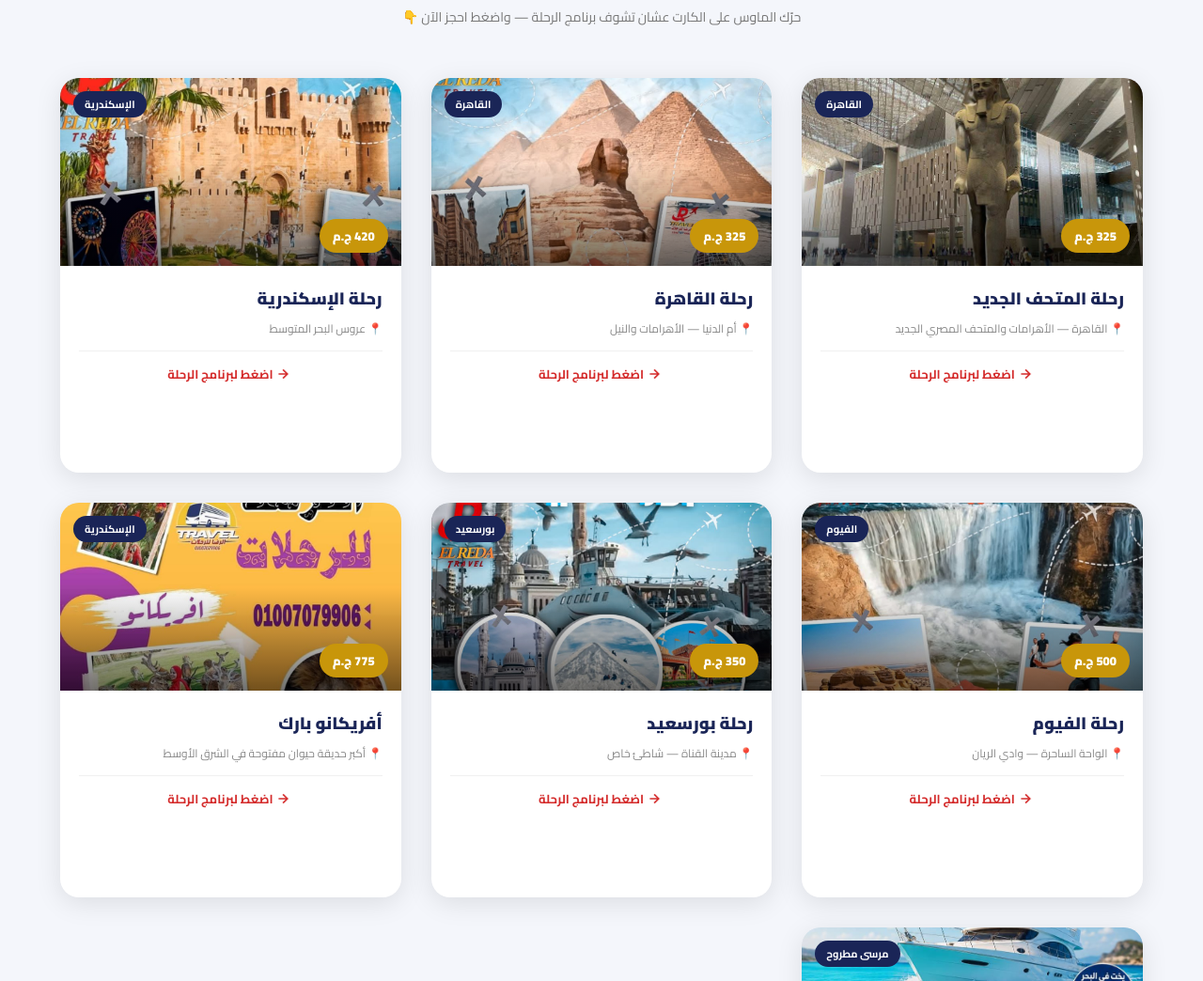
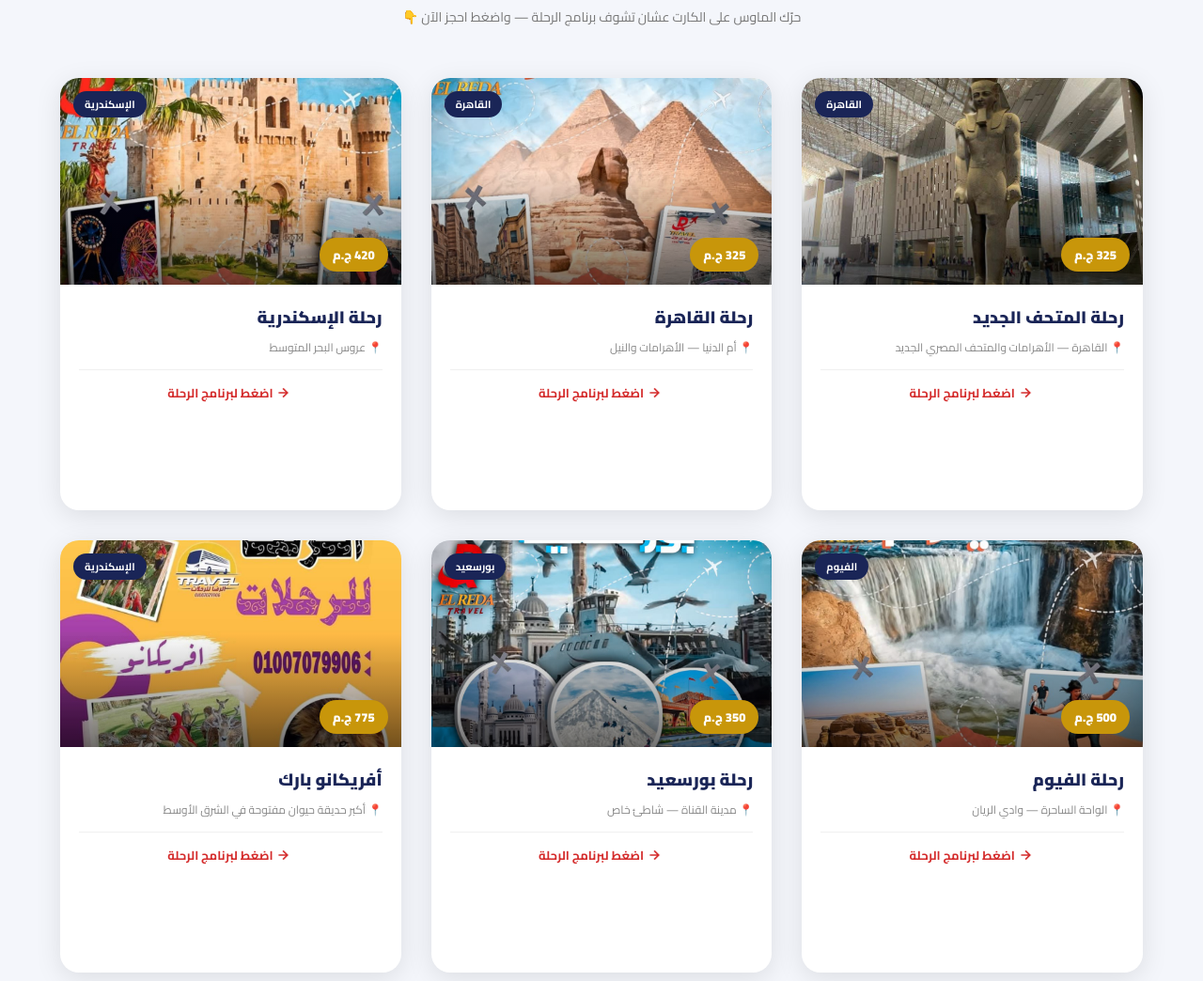
Before and after one commit to 3dol0/Al-Reda-Tours, a plain HTML site: page index.html in a window 1280 px wide. Shown: the part 1699-2743 px from the top of the page at 94% size. Drawn offline with Linux system fonts and the light colour scheme.

Commit message:
Stop the booking button being clipped on long trip cards
.flip-back is a fixed-height clipped box, but the wrapper div inside it
was a plain block that could only grow. Once a card's note wrapped to a
second line — as Port Said's and Marsa Matrouh's now do — the content
outgrew the 420px card and the button was pushed past the clip.

- Tag the inner wrapper .back-content and make it a flex column with
  min-height:0, which is what actually lets a flex child shrink
- Let .back-list take the slack and scroll, with a slim custom scrollbar
- Pin .back-details and .back-book-btn with flex-shrink:0, so the note
  and the button are never squeezed or scrolled out of view
- Raise the card 420px -> 460px and spend it on the image (200 -> 220px),
  so scrolling is rare and card fronts gain no dead whitespace

Also, following the seventh trip card being added:
- Hero counters were stale — 7 trips across 6 destinations, not 6 and 5
- Drop a trailing space in the Marsa Matrouh openModal name, which rode
  along into the WhatsApp message text
- Remove a copy-pasted "PRICE SLOT 6" marker from that card

```diff
--- a/index.html
+++ b/index.html
@@ -99,8 +99,8 @@
       <a href="tel:01007079906" class="btn-out">📞 01007079906</a>
     </div>
     <div class="hero-stats">
-      <div class="stat"><span class="stat-num">6</span><span class="stat-lbl">رحلات متنوعة</span></div>
-      <div class="stat"><span class="stat-num">5</span><span class="stat-lbl">وجهات مميزة</span></div>
+      <div class="stat"><span class="stat-num">7</span><span class="stat-lbl">رحلات متنوعة</span></div>
+      <div class="stat"><span class="stat-num">6</span><span class="stat-lbl">وجهات مميزة</span></div>
       <div class="stat"><span class="stat-num">100%</span><span class="stat-lbl">أمان وراحة</span></div>
       <div class="stat"><span class="stat-num">🚌</span><span class="stat-lbl">أتوبيسات مكيفة جديدة</span></div>
     </div>
@@ -162,7 +162,7 @@
           </div>
         </div>
         <div class="flip-back">
-          <div>
+          <div class="back-content">
             <div class="back-title">🏺 برنامج رحلة المتحف الجديد</div>
             <ul class="back-list">
               <li>الأهرامات</li>
@@ -202,7 +202,7 @@
           </div>
         </div>
         <div class="flip-back">
-          <div>
+          <div class="back-content">
             <div class="back-title">🌆 برنامج رحلة القاهرة</div>
             <ul class="back-list">
               <li>الأهرامات</li>
@@ -242,7 +242,7 @@
           </div>
         </div>
         <div class="flip-back">
-          <div>
+          <div class="back-content">
             <div class="back-title">🌊 برنامج رحلة الإسكندرية</div>
             <ul class="back-list">
               <li>كورنيش القلعة</li>
@@ -282,7 +282,7 @@
           </div>
         </div>
         <div class="flip-back">
-          <div>
+          <div class="back-content">
             <div class="back-title">🏜️ برنامج رحلة الفيوم</div>
             <ul class="back-list">
               <li>شلالات وادي الريان</li>
@@ -323,7 +323,7 @@
           </div>
         </div>
         <div class="flip-back">
-          <div>
+          <div class="back-content">
             <div class="back-title">⚓ برنامج رحلة بورسعيد</div>
             <ul class="back-list">
               <li>جبال الملح</li>
@@ -364,7 +364,7 @@
           </div>
         </div>
         <div class="flip-back">
-          <div>
+          <div class="back-content">
             <div class="back-title">🦁 برنامج أفريكانو بارك</div>
             <ul class="back-list">
               <li>أكبر حديقة حيوان مفتوحة في الشرق الأوسط</li>
@@ -391,7 +391,7 @@
             <span class="img-placeholder"></span>
             <div class="card-img-overlay"></div>
             <div class="card-tag">مرسى مطروح</div>
-            <div class="card-price-badge"><span class="price-val">650 ج.م</span><!-- PRICE SLOT 6 --></div>
+            <div class="card-price-badge"><span class="price-val">650 ج.م</span></div>
           </div>
           <div class="card-body">
             <h3>مرسى مطروح</h3>
@@ -403,7 +403,7 @@
           </div>
         </div>
         <div class="flip-back">
-          <div>
+          <div class="back-content">
             <div class="back-title">🏖️ برنامج مرسى مطروح</div>
             <ul class="back-list">
               <li>جولة باليخت (اختياري)</li>
@@ -419,7 +419,7 @@
               جولة اليخت الاختياريه*
             </div>
           </div>
-          <button type="button" class="back-book-btn" onclick="openModal('مرسى مطروح ','🏖️','مرسى مطروح');event.stopPropagation()">احجز الآن ←</button>
+          <button type="button" class="back-book-btn" onclick="openModal('مرسى مطروح','🏖️','مرسى مطروح');event.stopPropagation()">احجز الآن ←</button>
         </div>
       </div>
     </div>
--- a/styles.css
+++ b/styles.css
@@ -57,13 +57,13 @@ nav{position:fixed;top:0;left:0;right:0;z-index:300;background:rgba(13,21,48,0.9
 /* ── FLIP CARDS ── */
 .trips{padding:90px 5%;background:var(--light);}
 .trips-grid{display:grid;grid-template-columns:repeat(auto-fill,minmax(290px,1fr));gap:32px;max-width:1240px;margin:0 auto;}
-.flip-wrapper{height:420px;perspective:1000px;cursor:pointer;}
+.flip-wrapper{height:460px;perspective:1000px;cursor:pointer;}
 .flip-inner{position:relative;width:100%;height:100%;transform-style:preserve-3d;transition:transform .65s cubic-bezier(.4,0,.2,1);}
 .flip-wrapper:hover .flip-inner,
 .flip-wrapper.flipped .flip-inner{transform:rotateY(180deg);}
 .flip-front,.flip-back{position:absolute;inset:0;border-radius:20px;backface-visibility:hidden;-webkit-backface-visibility:hidden;overflow:hidden;}
 .flip-front{background:#fff;box-shadow:0 6px 28px rgba(0,0,0,.1);}
-.card-img{height:200px;position:relative;overflow:hidden;background:#e0e6f0;display:flex;align-items:center;justify-content:center;}
+.card-img{height:220px;position:relative;overflow:hidden;background:#e0e6f0;display:flex;align-items:center;justify-content:center;}
 /* ══ IMAGE SLOT: ضع <img src="trip.jpg" style="width:100%;height:100%;object-fit:cover;"> جوا كل .card-img ══ */
 .card-img .img-placeholder{font-size:60px;opacity:.35;position:absolute;}
 .card-img img{width:100%;height:100%;object-fit:cover;position:absolute;inset:0;}
@@ -78,13 +78,16 @@ nav{position:fixed;top:0;left:0;right:0;z-index:300;background:rgba(13,21,48,0.9
 .flip-hint svg{animation:arrowBounce 1.2s infinite;}
 .flip-back{background:linear-gradient(150deg,var(--navy),#0d1530);transform:rotateY(180deg);display:flex;flex-direction:column;justify-content:space-between;padding:24px 22px 20px;box-shadow:0 6px 28px rgba(0,0,0,.2);}
 .back-title{font-size:16px;font-weight:900;color:var(--gold);margin-bottom:14px;}
-.back-list{list-style:none;flex:1;}
+.back-content{flex:1;min-height:0;display:flex;flex-direction:column;}
+.back-list{list-style:none;flex:1;min-height:0;overflow-y:auto;overscroll-behavior:contain;}
+.back-list::-webkit-scrollbar{width:4px;}
+.back-list::-webkit-scrollbar-thumb{background:rgba(255,255,255,.18);border-radius:4px;}
 .back-list li{padding:7px 0;border-bottom:1px solid rgba(255,255,255,.08);font-size:13px;color:rgba(255,255,255,.8);display:flex;align-items:center;gap:8px;}
 .back-list li:last-child{border-bottom:none;}
 .back-list li::before{content:'◀';color:var(--gold);font-size:9px;flex-shrink:0;}
-.back-details{margin-top:12px;padding:10px;background:#4b2e7f;border-radius:8px;font-size:12px;color:#fff;display:flex;align-items:center;gap:8px;}
+.back-details{flex-shrink:0;margin-top:12px;padding:10px;background:#4b2e7f;border-radius:8px;font-size:12px;color:#fff;display:flex;align-items:center;gap:8px;}
 .back-details svg{flex-shrink:0;color:#fff;}
-.back-book-btn{margin-top:16px;width:100%;padding:13px;border:none;border-radius:10px;background:var(--red);color:#fff;font-size:15px;font-weight:800;cursor:pointer;font-family:'Cairo',sans-serif;box-shadow:0 4px 16px rgba(212,43,43,.45);transition:background .2s,transform .2s;}
+.back-book-btn{flex-shrink:0;margin-top:16px;width:100%;padding:13px;border:none;border-radius:10px;background:var(--red);color:#fff;font-size:15px;font-weight:800;cursor:pointer;font-family:'Cairo',sans-serif;box-shadow:0 4px 16px rgba(212,43,43,.45);transition:background .2s,transform .2s;}
 .back-book-btn:hover{background:#b82222;transform:translateY(-2px);}
 
 /* ── HOW TO BOOK ── */
```
